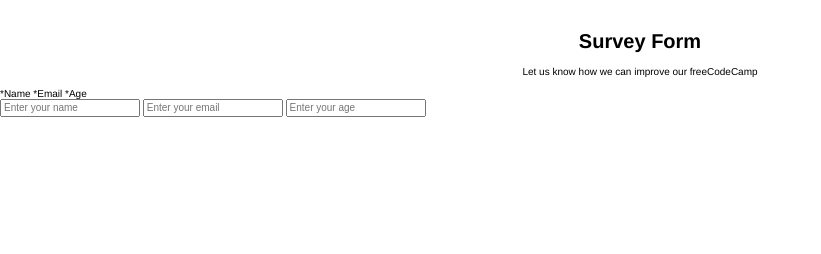
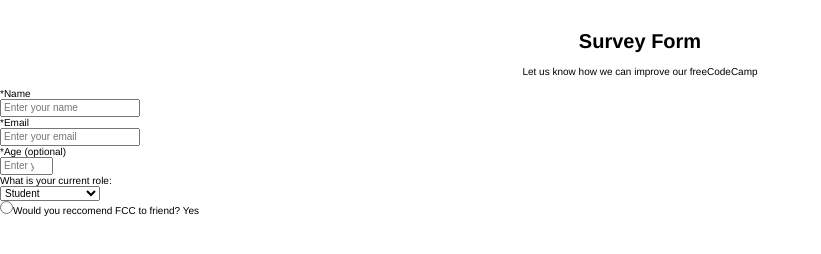
Before and after one commit to tonymorristm/survey-form, a plain HTML site: page index.html in a window 1280 px wide. Shown: the whole page, without its empty margins (0-821 px from the left). Drawn offline with Linux system fonts and the light colour scheme.

Commit message:
added more user story tests

```diff
--- a/index.html
+++ b/index.html
@@ -12,13 +12,33 @@
     <p id="description">Let us know how we can improve our freeCodeCamp</p>
 
     <form action="" id="survey-form">
-      <label>*Name</label>
-      <label>*Email</label>
-      <label>*Age</label>
+      <label id="name-label">*Name</label>
       <br>
-      <input type="text" name="Name" placeholder="Enter your name" required>
-      <input type="text" name="Email" placeholder="Enter your email" required>
-      <input type="text" name="Age" placeholder="Enter your age" required>
+      <input type="text" name="Name" placeholder="Enter your name" required id="name">
+      <br>
+      <label id="email-label">*Email</label>
+      <br>
+      <input type="email" name="Email" placeholder="Enter your email" required id="email">
+      <br>
+      <label id="number-label">*Age (optional)</label>
+      <br>
+      <input type="number" name="Age" placeholder="Enter your age" id="number" min="0" max="100">
+      <br>
+      <label for="role">What is your current role:</label>
+      <br>
+      <select id="dropdown" placeholder="Select current role">
+
+        <option value="one">Student</option>
+        <option value="two">Full Time Job</option>
+        <option value="three">Full Time Learner</option>
+        <option value="four">Prefer not to say</option>
+        <option value="five">Other</option>
+      </select>
+     <br>
+      <input type="radio" name="radio">Would you reccomend FCC to friend?
+      <label for "yes">Yes</label>
+
+
     </form>
 
 
```
